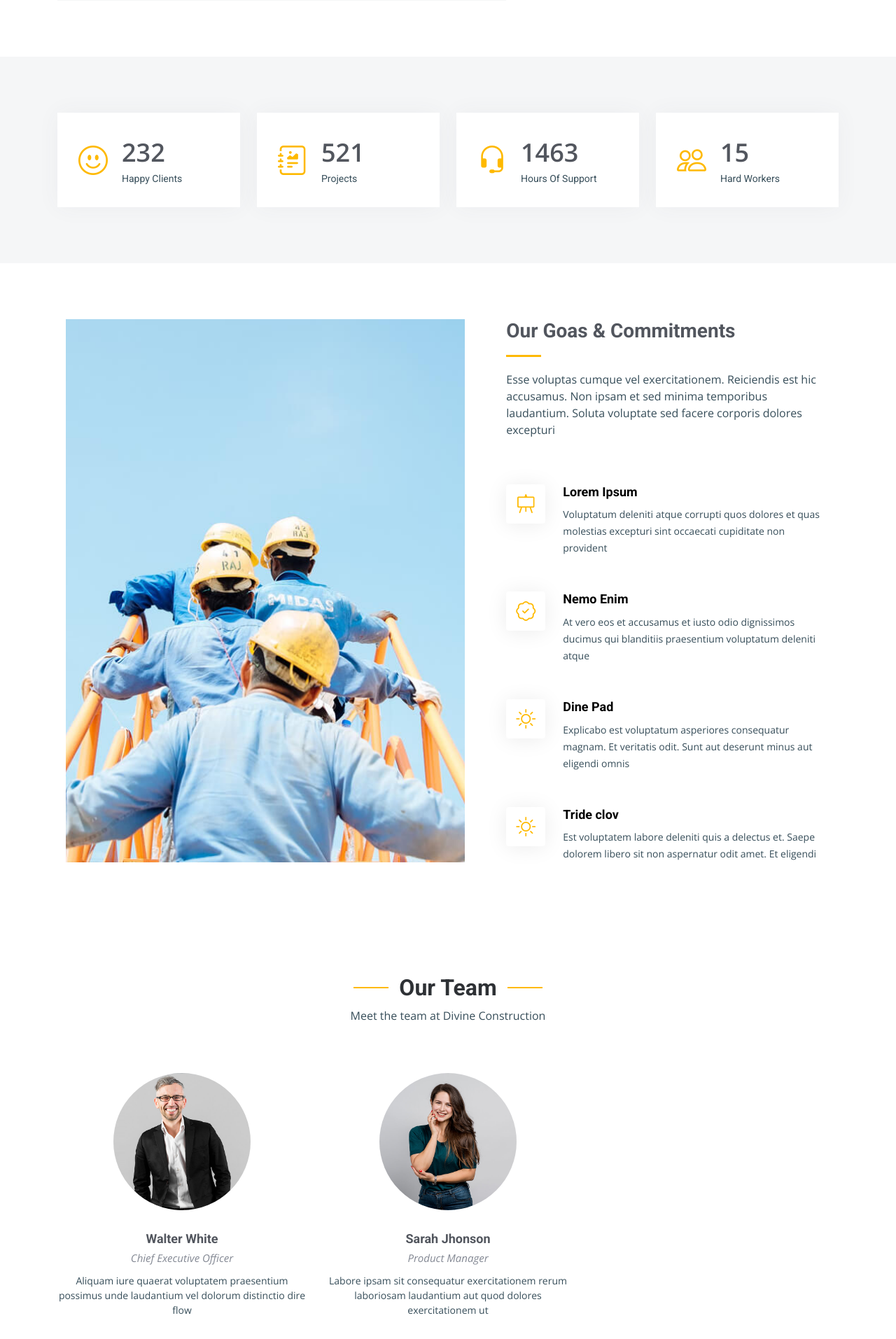
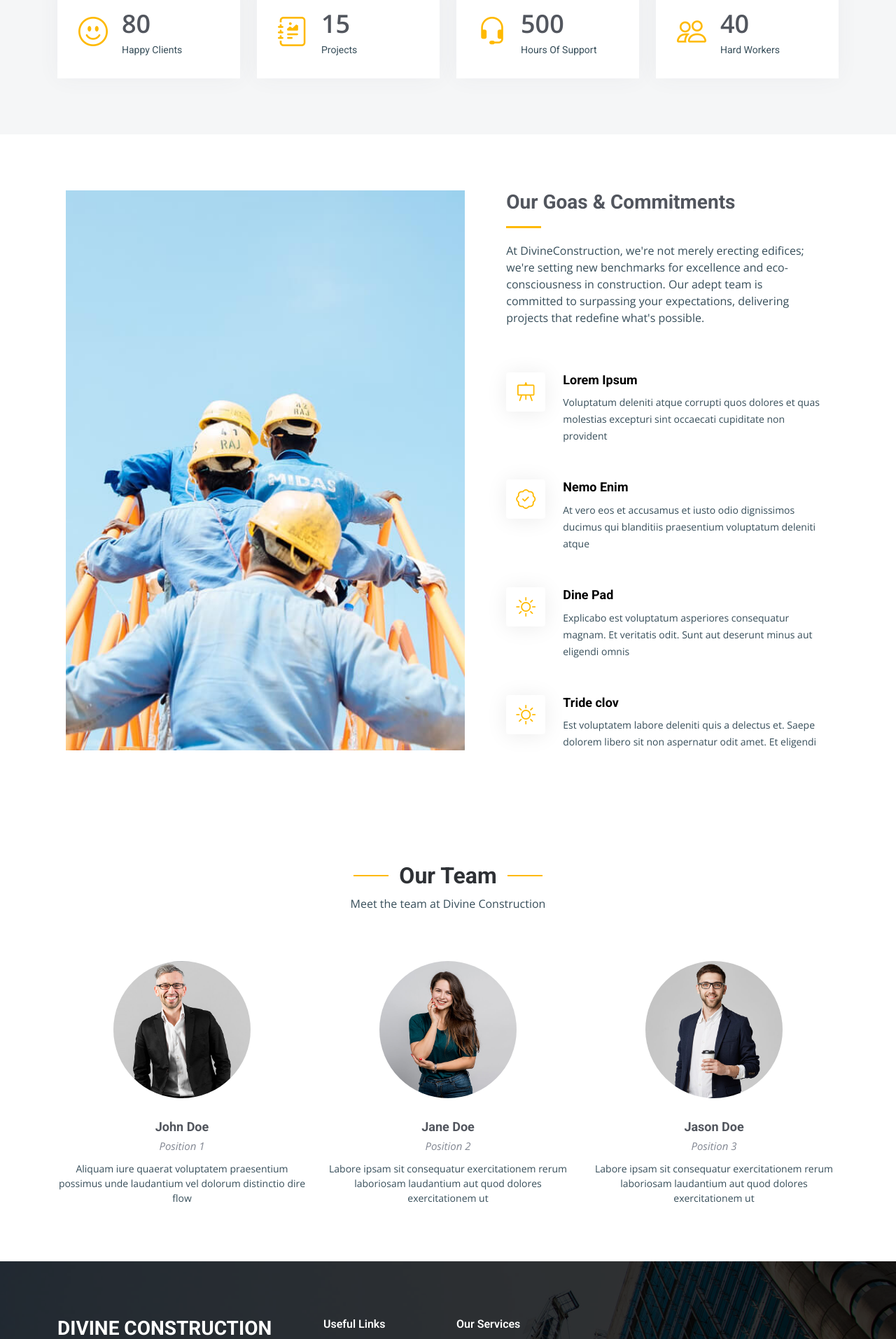
Before and after one commit to majumdersubhanu/divineconstruction, a Django app: page /about/ in a window 1280 px wide. Shown: the part 1212-3125 px from the top of the page at 70% size. Run offline with Django 5.2, Linux system fonts and the light colour scheme; some libraries are stand-ins or nearby versions.

Commit message:
back to debug and minor data changes

```diff
--- a/divineConstruction/settings.py
+++ b/divineConstruction/settings.py
@@ -24,9 +24,9 @@ BASE_DIR = Path(__file__).resolve().parent.parent
 SECRET_KEY = 'django-insecure-_)53d!lgxa)=qd9h&6=-n8+mv84rih%a%4yl&4ehiz+tv*h^ix'
 
 # SECURITY WARNING: don't run with debug turned on in production!
-DEBUG = False
+DEBUG = True
 
-ALLOWED_HOSTS = ['divineconstruction.pythonanywhere.com']
+ALLOWED_HOSTS = []
 
 # Application definition
 
--- a/templates/about.html
+++ b/templates/about.html
@@ -30,11 +30,11 @@
                     <div class="col-lg-7">
                         <h2>Excellence in every structure</h2>
                         <div class="our-story">
-                            <h4>Estd 2005</h4>
+                            <h4>Estd 2017</h4>
                             <h3>Our Story</h3>
-                            <p>Inventore aliquam beatae at et id alias. Ipsa dolores amet consequuntur minima quia
-                                maxime autem. Quidem id sed ratione. Tenetur provident autem in reiciendis rerum at
-                                dolor. Aliquam consectetur laudantium temporibus dicta minus dolor.</p>
+                            <p>At DivineConstruction, we don't just construct buildings; we shape legacies. With a
+                                commitment to excellence and sustainability, our seasoned professionals strive to
+                                surpass your visions, crafting projects that redefine industry standards.</p>
                             <ul>
                                 <li><i class="bi bi-check-circle"></i>
                                     <span>Ullamco laboris nisi ut aliquip ex ea commo</span></li>
@@ -43,14 +43,14 @@
                                 <li><i class="bi bi-check-circle"></i>
                                     <span>Ullamco laboris nisi ut aliquip ex ea</span></li>
                             </ul>
-                            <p>Vitae autem velit excepturi fugit. Animi ad non. Eligendi et non nesciunt suscipit
-                                repellendus porro in quo eveniet. Molestias in maxime doloremque.</p>
-
-                            <div class="watch-video d-flex align-items-center position-relative">
-                                <i class="bi bi-play-circle"></i>
-                                <a href="https://www.youtube.com/watch?v=LXb3EKWsInQ" class="glightbox stretched-link">Watch
-                                    Video</a>
-                            </div>
+                            {#                            <p>Vitae autem velit excepturi fugit. Animi ad non. Eligendi et non nesciunt suscipit#}
+                            {#                                repellendus porro in quo eveniet. Molestias in maxime doloremque.</p>#}
+                            {##}
+                            {#                            <div class="watch-video d-flex align-items-center position-relative">#}
+                            {#                                <i class="bi bi-play-circle"></i>#}
+                            {#                                <a href="https://www.youtube.com/watch?v=LXb3EKWsInQ" class="glightbox stretched-link">Watch#}
+                            {#                                    Video</a>#}
+                            {#                            </div>#}
                         </div>
                     </div>
 
@@ -70,7 +70,7 @@
                         <div class="stats-item d-flex align-items-center w-100 h-100">
                             <i class="bi bi-emoji-smile color-blue flex-shrink-0"></i>
                             <div>
-                                <span data-purecounter-start="0" data-purecounter-end="232"
+                                <span data-purecounter-start="0" data-purecounter-end="80"
                                       data-purecounter-duration="1" class="purecounter"></span>
                                 <p>Happy Clients</p>
                             </div>
@@ -81,7 +81,7 @@
                         <div class="stats-item d-flex align-items-center w-100 h-100">
                             <i class="bi bi-journal-richtext color-orange flex-shrink-0"></i>
                             <div>
-                                <span data-purecounter-start="0" data-purecounter-end="521"
+                                <span data-purecounter-start="0" data-purecounter-end="15"
                                       data-purecounter-duration="1" class="purecounter"></span>
                                 <p>Projects</p>
                             </div>
@@ -92,7 +92,7 @@
                         <div class="stats-item d-flex align-items-center w-100 h-100">
                             <i class="bi bi-headset color-green flex-shrink-0"></i>
                             <div>
-                                <span data-purecounter-start="0" data-purecounter-end="1463"
+                                <span data-purecounter-start="0" data-purecounter-end="500"
                                       data-purecounter-duration="1" class="purecounter"></span>
                                 <p>Hours Of Support</p>
                             </div>
@@ -103,7 +103,7 @@
                         <div class="stats-item d-flex align-items-center w-100 h-100">
                             <i class="bi bi-people color-pink flex-shrink-0"></i>
                             <div>
-                                <span data-purecounter-start="0" data-purecounter-end="15" data-purecounter-duration="1"
+                                <span data-purecounter-start="0" data-purecounter-end="40" data-purecounter-duration="1"
                                       class="purecounter"></span>
                                 <p>Hard Workers</p>
                             </div>
@@ -125,8 +125,9 @@
 
                     <div class="col-lg-5 d-flex flex-column justify-content-center">
                         <h3>Our Goas & Commitments</h3>
-                        <p>Esse voluptas cumque vel exercitationem. Reiciendis est hic accusamus. Non ipsam et sed
-                            minima temporibus laudantium. Soluta voluptate sed facere corporis dolores excepturi</p>
+                        <p>At DivineConstruction, we're not merely erecting edifices; we're setting new benchmarks for
+                            excellence and eco-consciousness in construction. Our adept team is committed to surpassing
+                            your expectations, delivering projects that redefine what's possible.</p>
 
                         <div class="icon-box d-flex position-relative" data-aos="fade-up" data-aos-delay="100">
                             <i class="bi bi-easel flex-shrink-0"></i>
@@ -188,8 +189,8 @@
 
                         </div>
                         <div class="member-info text-center">
-                            <h4>Walter White</h4>
-                            <span>Chief Executive Officer</span>
+                            <h4>John Doe</h4>
+                            <span>Position 1</span>
                             <p>Aliquam iure quaerat voluptatem praesentium possimus unde laudantium vel dolorum
                                 distinctio dire flow</p>
                         </div>
@@ -201,8 +202,21 @@
 
                         </div>
                         <div class="member-info text-center">
-                            <h4>Sarah Jhonson</h4>
-                            <span>Product Manager</span>
+                            <h4>Jane Doe</h4>
+                            <span>Position 2</span>
+                            <p>Labore ipsam sit consequatur exercitationem rerum laboriosam laudantium aut quod dolores
+                                exercitationem ut</p>
+                        </div>
+                    </div><!-- End Team Member -->
+
+                    <div class="col-lg-4 col-md-2 member" data-aos="fade-up" data-aos-delay="200">
+                        <div class="member-img">
+                            <img src="{% static 'img/team/team-3.jpg' %}" class="img-fluid" alt="">
+
+                        </div>
+                        <div class="member-info text-center">
+                            <h4>Jason Doe</h4>
+                            <span>Position 3</span>
                             <p>Labore ipsam sit consequatur exercitationem rerum laboriosam laudantium aut quod dolores
                                 exercitationem ut</p>
                         </div>
--- a/templates/base.html
+++ b/templates/base.html
@@ -145,6 +145,13 @@
             </div>
         </div>
     </div>
+
+    <a
+            href="{{ request.path }}"
+            class="scroll-top d-flex align-items-center justify-content-center"
+    ><i class="bi bi-arrow-up-short"></i
+    ></a>
+
 </footer>
 
 <!-- Vendor JS Files -->
```
Also changed, not shown: templates/index.html (+30 -9 lines).
